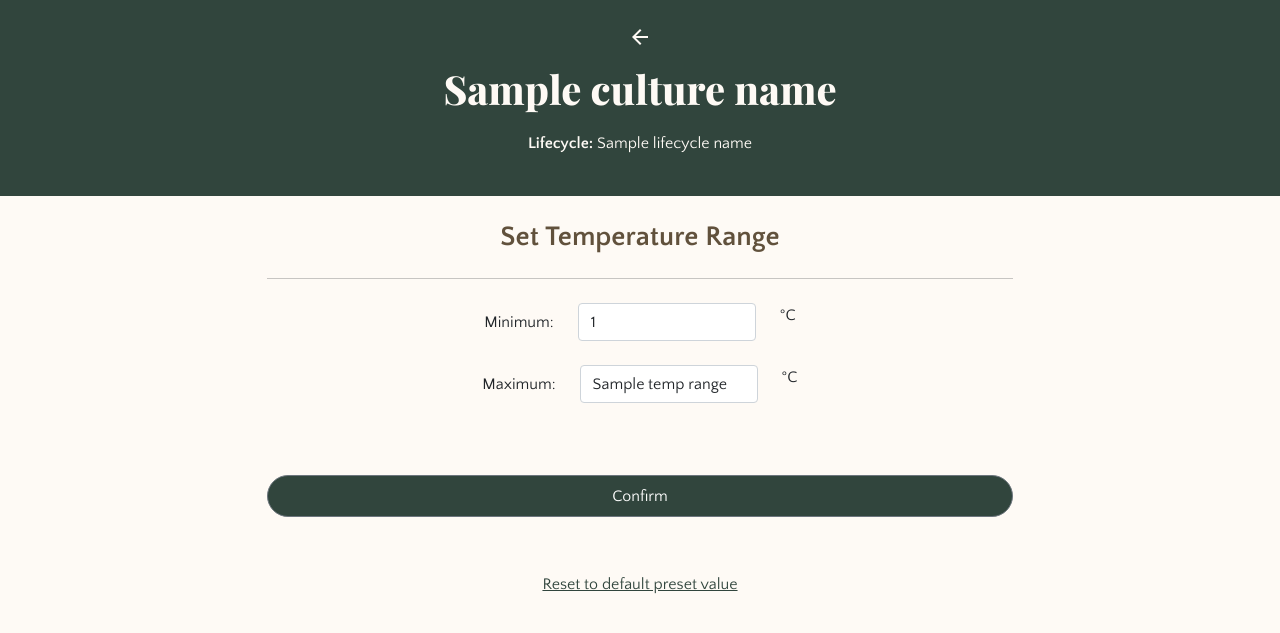
After one commit to luanakimley/GreenhouseManagementSystem, a Flask app: template webserver/templates/edit_temp.html in a window 1280 px wide. The commit adds this page. Shown: the top 633 px of the page. Run offline with Flask 2, Linux system fonts and the light colour scheme; the template is opened without the code that fills it: most values are stand-ins (such as "Sample title", 1, 10 or a date in 2020); some libraries are stand-ins or nearby versions; some web fonts are replaced.

Commit message:
:sparkles: Set preset range for temperature working

```diff
--- a/webserver/application.py
+++ b/webserver/application.py
@@ -14,8 +14,6 @@ app.config['MYSQL_HOST'] = 'localhost'
 app.config['MYSQL_USER'] = os.getenv('MYSQL_USER')
 app.config['MYSQL_PASSWORD'] = os.getenv('MYSQL_PASSWORD')
 app.config['MYSQL_DB'] = 'GMS'
-
-print(os.getenv('MYSQL_USER'))
 
 app.config["SESSION_PERMANENT"] = False
 app.config["SESSION_TYPE"] = "filesystem"
@@ -35,12 +33,11 @@ def index():
     cursor.execute("select * from UCL where users_id=%s", (users_id,))
     user_culture_lifecycle = cursor.fetchall()
 
-    session["UCL"] = user_culture_lifecycle[0][0]
-
     if len(user_culture_lifecycle) == 0:
         return redirect("/landing")
 
-    return redirect("/monitoring")
+    else:
+        return redirect("/monitoring")
 
 
 @app.route("/login", methods=["GET", "POST"])
@@ -129,12 +126,29 @@ def culture_submit():
     cursor.execute('''insert into UCL(users_id, culture_id, lifecycle_id) values (%s, %s, %s)''',
                    (session["users_id"], culture, 1))
     mysql.connection.commit()
+
+    users_id = session["users_id"]
+    cursor = mysql.connection.cursor()
+    cursor.execute("select * from UCL where users_id=%s", (users_id,))
+    user_culture_lifecycle = cursor.fetchall()
+
+    session["UCL"] = user_culture_lifecycle
+
+    cursor.execute("select * from PresetData where culture_id=%s and lifecycle_id=%s",
+                   [session["UCL"][0][2], session["UCL"][0][3]])
+    preset_data = cursor.fetchall()
+
+    cursor.execute('''insert into DataRanges(ucl_id, creation_dateTime, tempMin, tempMax, humidityMin, humidityMax,
+    pHMin, phMax) values (%s, curdate(), %s, %s, %s, %s, %s, %s)''',
+                   (session["UCL"][0][0], preset_data[0][3], preset_data[0][4], preset_data[0][5],
+                   preset_data[0][6], preset_data[0][7], preset_data[0][8])
+                   )
+    mysql.connection.commit()
     return redirect("/")
 
 
 @app.route("/monitoring")
 def monitoring():
-
     cursor = mysql.connection.cursor()
     cursor.execute("select name from culture where culture_id=(select culture_id from ucl where users_id=%s)", [session["users_id"]])
     mysql.connection.commit()
@@ -143,18 +157,54 @@ def monitoring():
     cursor.execute("select * from Lifecycle")
     lifecycle = cursor.fetchall()
 
-    users_id = session["users_id"]
-    cursor = mysql.connection.cursor()
-    cursor.execute("select * from UCL where users_id=%s", (users_id,))
-    user_culture_lifecycle = cursor.fetchall()
+    cursor.execute("select * from DataRanges where ucl_id=%s", [session["UCL"][0][0]])
+    preset_data = cursor.fetchall()
 
-    session["UCL"] = user_culture_lifecycle
-
-    cursor.execute("select * from PresetData where culture_id=%s and lifecycle_id=%s", [session["UCL"][0][2], session["UCL"][0][3]])
-    preset_data = cursor.fetchall()
+    cursor.close()
 
     return render_template("monitoring.html", culture_name=culture_name, lifecycles=lifecycle, preset_data=preset_data)
 
 
+@app.route("/edit_temp")
+def edit_temp():
+    cursor = mysql.connection.cursor()
+    cursor.execute("select name from culture where culture_id=(select culture_id from ucl where users_id=%s)",
+                   [session["users_id"]])
+    mysql.connection.commit()
+    culture_name = cursor.fetchall()[0][0]
+
+    cursor.execute("select name from lifecycle where lifecycle_id=%s", [session["UCL"][0][3]])
+    lifecycle_name = cursor.fetchall()[0][0]
+
+    cursor.execute("select tempMin, tempMax from DataRanges where ucl_id=%s", [session["UCL"][0][0]])
+    tempRange = cursor.fetchall()
+
+    return render_template("edit_temp.html", culture_name=culture_name, lifecycle_name=lifecycle_name, tempRange=tempRange)
+
+
+@app.route("/edit_temp_action", methods=["POST"])
+def edit_temp_action():
+    temp_min = request.form.get("tempMin")
+    temp_max = request.form.get("tempMax")
+
+    cursor = mysql.connection.cursor()
+    cursor.execute('''update DataRanges set tempMin=%s, tempMax=%s where ucl_id=%s''', (temp_min, temp_max, session["UCL"][0][0]))
+    mysql.connection.commit()
+
+    return redirect("/monitoring")
+
+
+@app.route("/reset_default_temp")
+def reset_default_temp():
+    cursor = mysql.connection.cursor()
+    cursor.execute("select tempMin, tempMax from PresetData where culture_id=%s and lifecycle_id=%s", [session["UCL"][0][2], session["UCL"][0][3]])
+    default_temp = cursor.fetchall()
+    cursor.execute('''update DataRanges set tempMin=%s, tempMax=%s where ucl_id=%s''',
+                   (default_temp[0][0], default_temp[0][1], session["UCL"][0][0]))
+    mysql.connection.commit()
+
+    return redirect("/edit_temp")
+
+
 if __name__ == '__main__':
     app.run()
--- a/webserver/static/sass/main.css
+++ b/webserver/static/sass/main.css
@@ -25,6 +25,13 @@ h1, h2, h3, h4, h5, h6 {
   color: white;
 }
 
+.btn-link {
+  color: #31453D;
+}
+.btn-link:hover, .btn-link:active, .btn-link:focus {
+  color: #31453D;
+}
+
 .btn-secondary {
   background-color: #31453D;
   color: white;
@@ -50,6 +57,13 @@ h1, h2, h3, h4, h5, h6 {
 }
 .back-button:hover {
   color: #31453D;
+}
+
+.back-button-edit {
+  color: #FEFAF5;
+}
+.back-button-edit:hover {
+  color: #FEFAF5;
 }
 
 .logo {
@@ -124,4 +138,9 @@ h1, h2, h3, h4, h5, h6 {
   margin-top: 16px;
 }
 
+.range-form-title {
+  color: #61513C;
+  font-weight: bold;
+}
+
 /*# sourceMappingURL=main.css.map */
--- a/webserver/static/sass/main.scss
+++ b/webserver/static/sass/main.scss
@@ -37,6 +37,14 @@ h1, h2, h3, h4, h5, h6 {
 
 }
 
+.btn-link {
+    color: $green;
+
+    &:hover, &:active, &:focus {
+        color: $green;
+    }
+}
+
 .btn-secondary {
     background-color: $green;
     color: white;
@@ -64,6 +72,14 @@ h1, h2, h3, h4, h5, h6 {
 
     &:hover {
         color: $green;
+    }
+}
+
+.back-button-edit {
+    color: $off-white;
+
+    &:hover {
+        color: $off-white;
     }
 }
 
@@ -147,3 +163,8 @@ h1, h2, h3, h4, h5, h6 {
 .my-float{
 	margin-top: 16px;
 }
+
+.range-form-title {
+    color: $brown;
+    font-weight: bold;
+}
--- /dev/null
+++ b/webserver/templates/edit_temp.html
@@ -0,0 +1,42 @@
+{% extends "layout.html" %}
+{% block body %}
+<div class="header">
+    <a class="back-button-edit" href="/">
+        <span class="material-icons material-symbols-outlined mb-3">arrow_back</span>
+    </a>
+    <h1>{{ culture_name }}</h1>
+    <p><strong>Lifecycle: </strong>{{ lifecycle_name }}</p>
+</div>
+<form action="/edit_temp_action" method="post">
+    <div class="range-form-title h3 text-center mt-4">
+        Set Temperature Range
+    </div>
+    <div class="d-grid gap-2 col-7 mx-auto text-center">
+    <hr>
+    <div class="mb-3 row mx-auto">
+        <label for="inputMin" class="col-auto col-form-label">Minimum: </label>
+        <div class="col-auto">
+          <input name="tempMin" type="text" class="form-control" id="inputMin" value="{{ tempRange[0][0] }}">
+        </div>
+        <span class="col-auto">
+            °C
+        </span>
+    </div>
+    <div class="mb-3 row mx-auto">
+        <label for="inputMax" class="col-auto col-form-label">Maximum: </label>
+        <div class="col-auto">
+            <input name="tempMax" type="text" class="form-control" id="inputMax" value="{{ tempRange[0][1] }}">
+        </div>
+        <span class="col-auto">
+            °C
+        </span>
+    </div>
+    <input type="submit" class="btn btn-secondary p-2 mt-5" value="Confirm">
+  </div>
+</form>
+<form action="/reset_default_temp">
+    <div class="text-center mt-5">
+        <input class="btn btn-link" type="submit" value="Reset to default preset value">
+    </div>
+</form>
+{% endblock %}
```
Also changed, not shown: webserver/templates/monitoring.html (+13 -4 lines), 1 other file.
